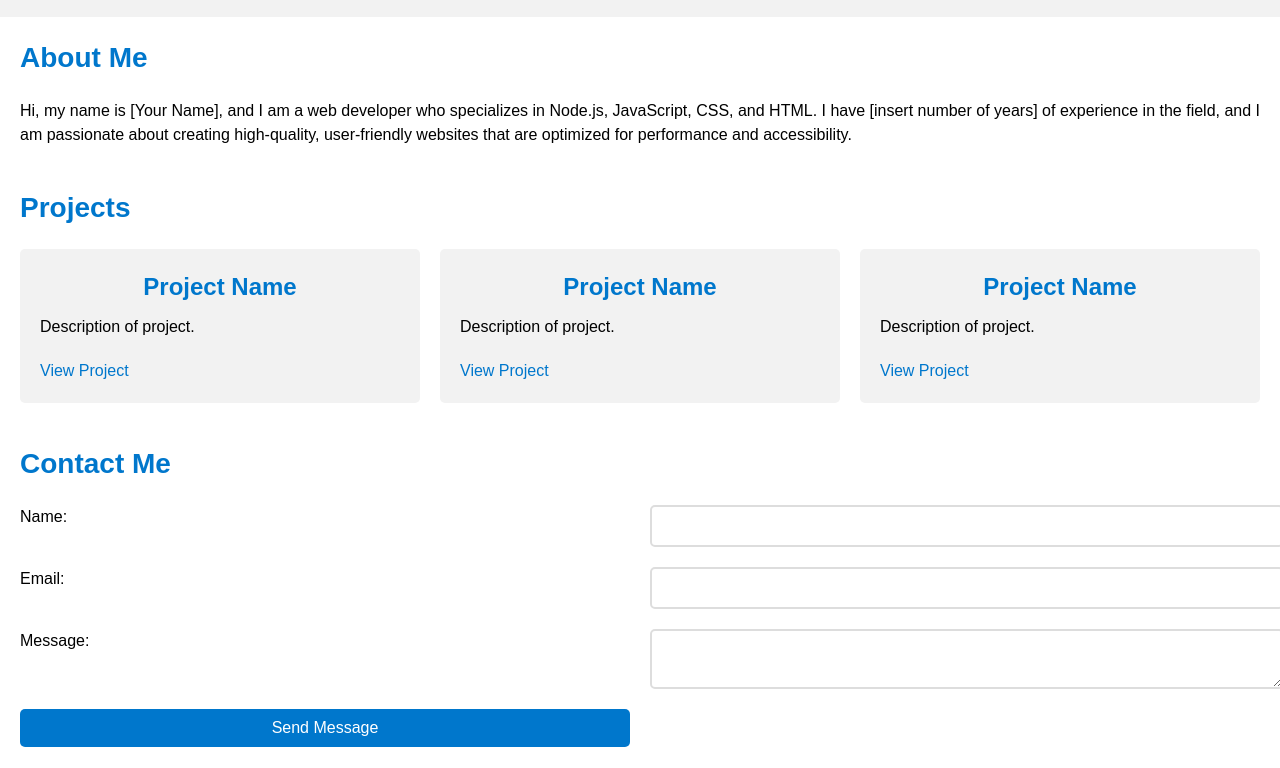
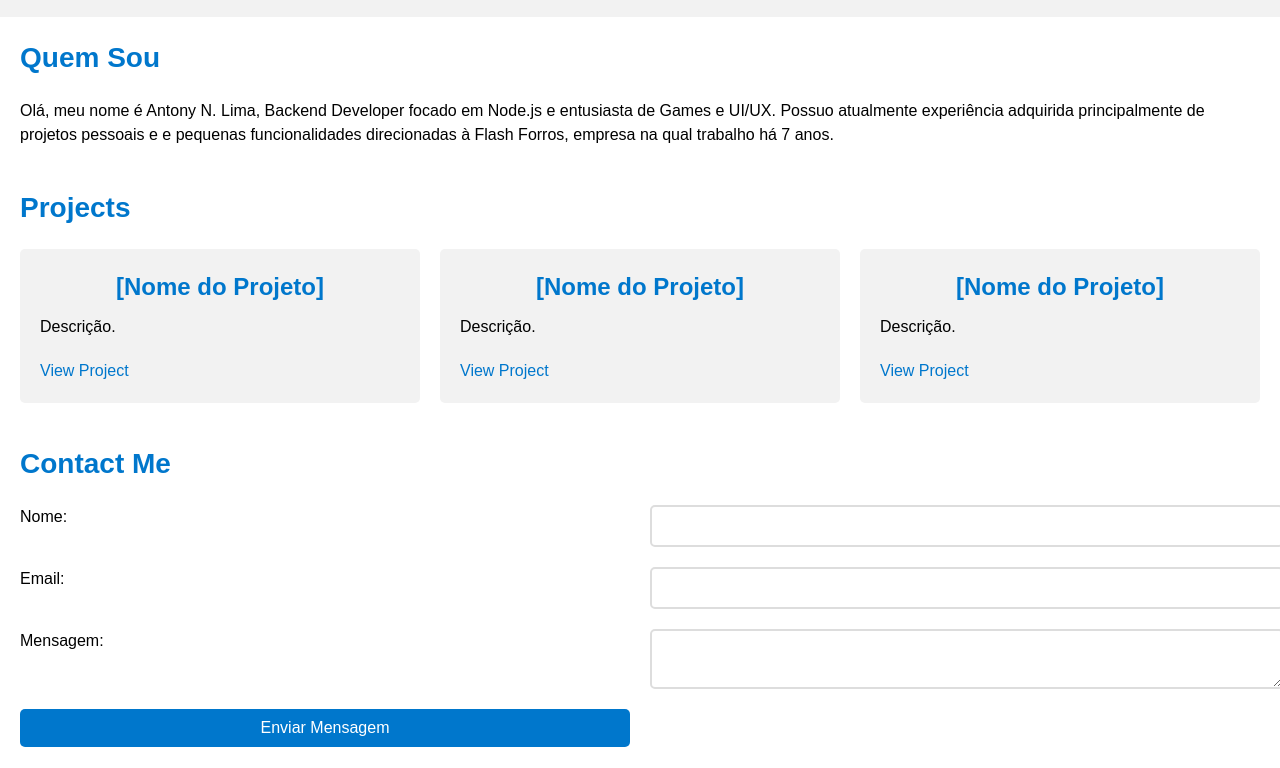
Before and after one commit to anktony/portfolio, a plain HTML site: page index.html in a window 1280 px wide. Shown: the part 149-917 px from the top of the page. Drawn offline with Linux system fonts and the light colour scheme.

Commit message:
initial text adjustments

```diff
--- a/index.html
+++ b/index.html
@@ -12,9 +12,9 @@
     <header>
       <nav>
         <ul>
-          <li><a href="#about">About</a></li>
-          <li><a href="#projects">Projects</a></li>
-          <li><a href="#contact">Contact</a></li>
+          <li><a href="#about">Sobre Mim</a></li>
+          <li><a href="#projects">Projetos</a></li>
+          <li><a href="#contact">Contato</a></li>
         </ul>
       </nav>
       <h1>Antony Lima</h1>
@@ -22,25 +22,25 @@
     </header>
     <main>
       <section id="about">
-        <h2>About Me</h2>
-        <p>Hi, my name is [Your Name], and I am a web developer who specializes in Node.js, JavaScript, CSS, and HTML. I have [insert number of years] of experience in the field, and I am passionate about creating high-quality, user-friendly websites that are optimized for performance and accessibility.</p>
+        <h2>Quem Sou</h2>
+        <p>Olá, meu nome é Antony N. Lima, Backend Developer focado em Node.js e entusiasta de Games e UI/UX. Possuo atualmente experiência adquirida principalmente de projetos pessoais e e pequenas funcionalidades direcionadas à Flash Forros, empresa na qual trabalho há 7 anos.</p>
       </section>
       <section id="projects">
         <h2>Projects</h2>
         <ul>
           <li>
-            <h3>Project Name</h3>
-            <p>Description of project.</p>
+            <h3>[Nome do Projeto]</h3>
+            <p>Descrição.</p>
             <a href="#">View Project</a>
           </li>
           <li>
-            <h3>Project Name</h3>
-            <p>Description of project.</p>
+            <h3>[Nome do Projeto]</h3>
+            <p>Descrição.</p>
             <a href="#">View Project</a>
           </li>
           <li>
-            <h3>Project Name</h3>
-            <p>Description of project.</p>
+            <h3>[Nome do Projeto]</h3>
+            <p>Descrição.</p>
             <a href="#">View Project</a>
           </li>
         </ul>
@@ -48,13 +48,13 @@
       <section id="contact">
         <h2>Contact Me</h2>
         <form>
-          <label for="name">Name:</label>
+          <label for="name">Nome:</label>
           <input type="text" id="name" name="name" required>
           <label for="email">Email:</label>
           <input type="email" id="email" name="email" required>
-          <label for="message">Message:</label>
+          <label for="message">Mensagem:</label>
           <textarea id="message" name="message" required></textarea>
-          <button type="submit">Send Message</button>
+          <button type="submit">Enviar Mensagem</button>
         </form>
       </section>
     </main>
```
